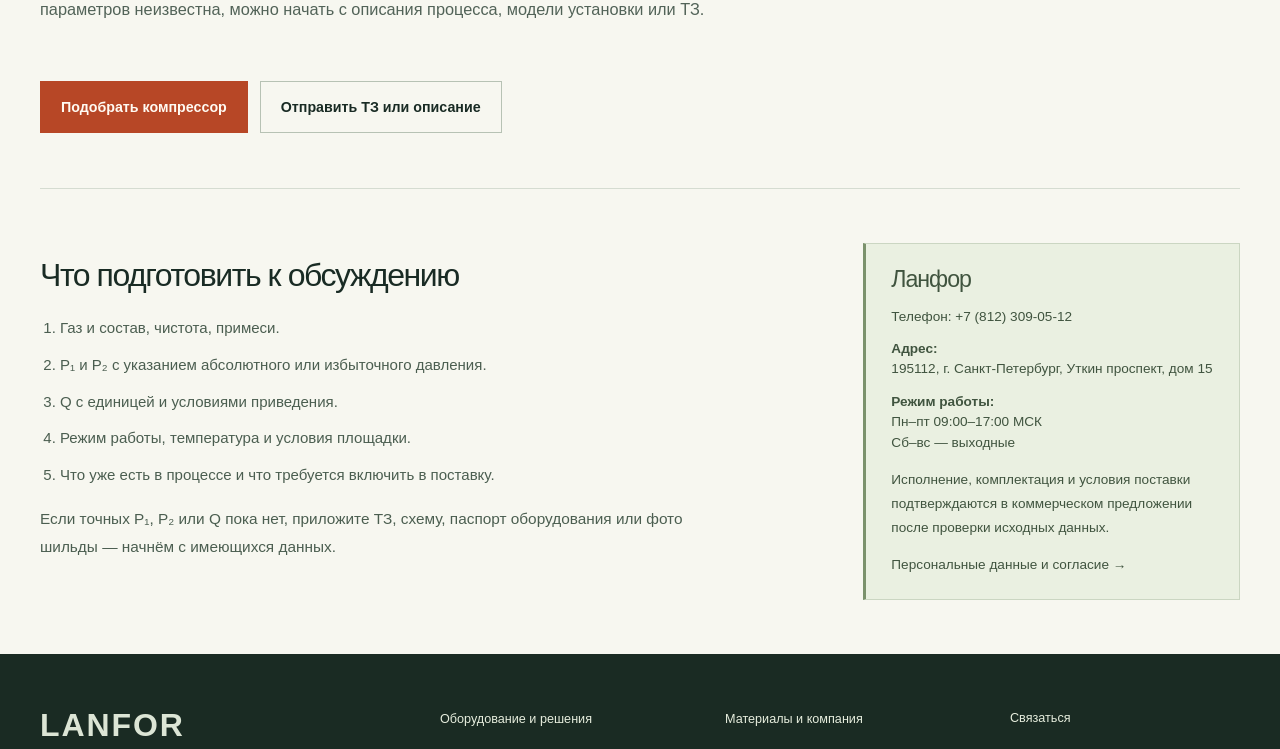
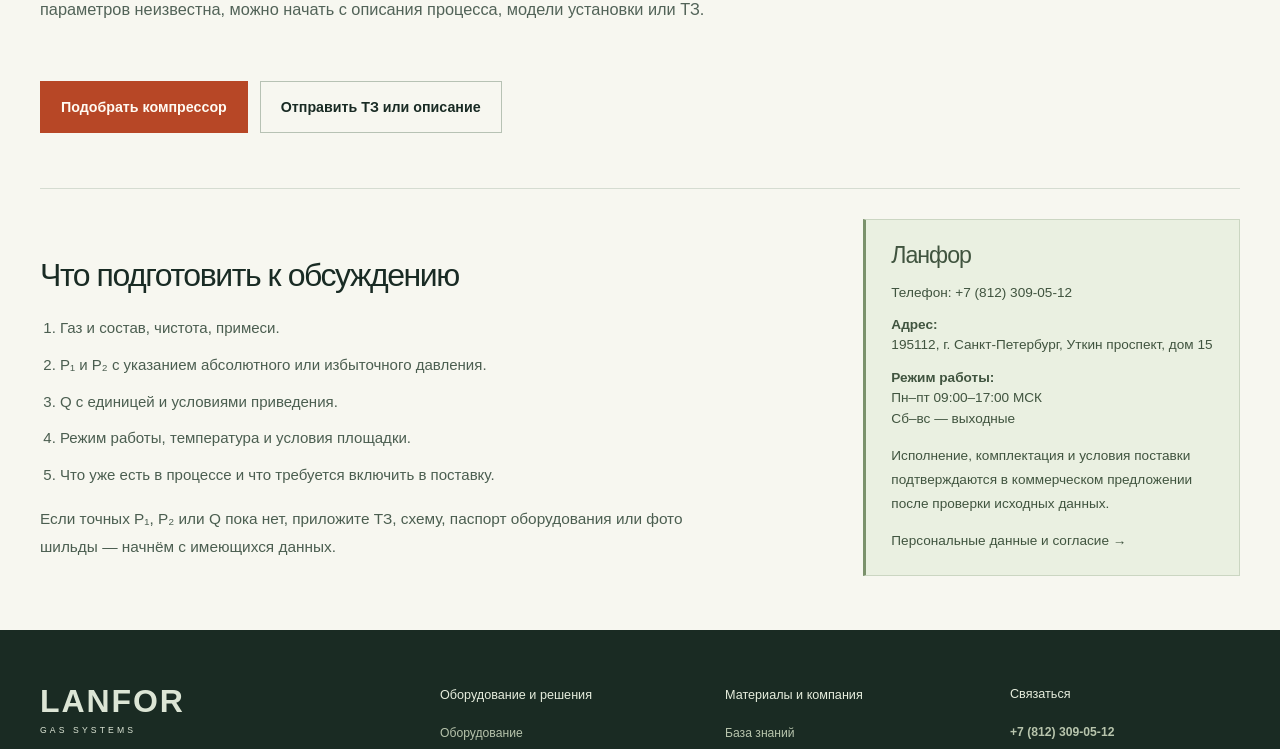
Before and after one commit to utkinin/compressor, a Next.js app: page /contacts in a window 1280 px wide. Shown: the part 438-1187 px from the top of the page. Built offline with nearby package versions, Linux system fonts and the light colour scheme; no server answers.

Commit message:
Align contact card with content start
Remove the inherited top margin from the contacts notice so the «Ланфор» card starts level with the first content block.

```diff
--- a/src/app/ui-fixes.css
+++ b/src/app/ui-fixes.css
@@ -12,7 +12,8 @@
 .rfq-brief-form .rfq-consent label>span{display:block;min-width:0;overflow-wrap:normal;word-break:normal;white-space:normal}
 .rfq-brief-form .rfq-consent a{overflow-wrap:normal;word-break:normal}
 
-/* Contacts: labels sit directly above their values; only the two logical groups are separated. */
+/* Contacts: align the card with the first content block and keep the internal groups compact. */
+.contact-notice{align-self:start;margin-top:0}
 .contact-notice h2{margin-bottom:12px}
 .contact-notice .contact-primary{display:grid;gap:3px;margin-bottom:10px}
 .contact-notice .contact-primary p{margin:0}
```
